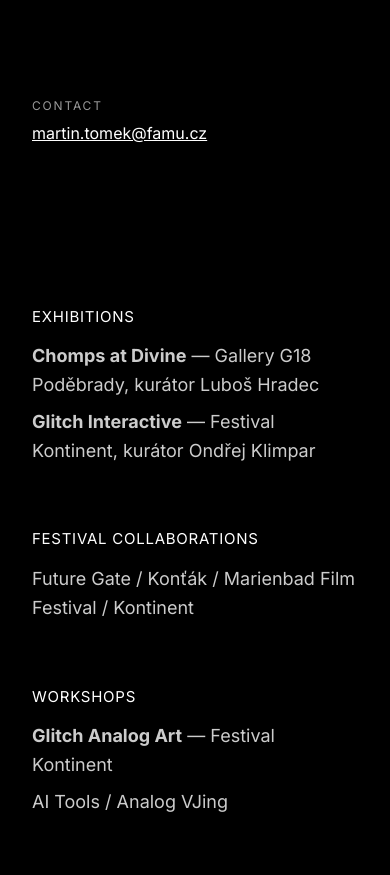
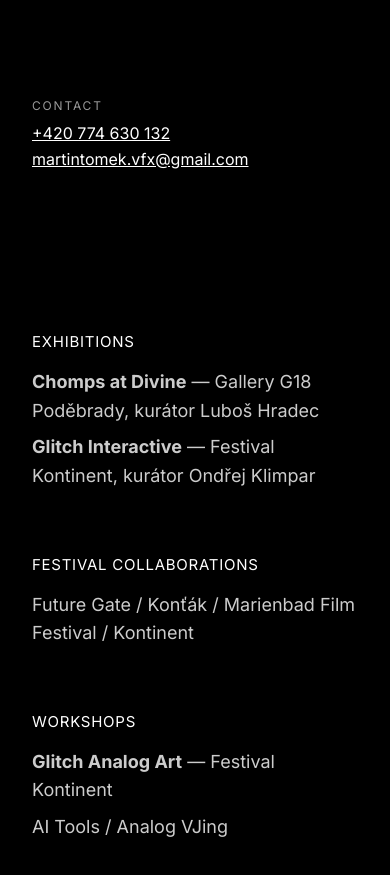
Before and after one commit to martintomekvfx/martintomekvfx.github.io, a React (Vite) app: page / in a window 390 px wide. Shown: the part 1704-2579 px from the top of the page. Built offline with nearby package versions, Linux system fonts and the light colour scheme; a web font is replaced by a local one.

Commit message:
Update contact info with phone and email

```diff
--- a/src/pages/Home.jsx
+++ b/src/pages/Home.jsx
@@ -144,7 +144,10 @@ function Home() {
                             </div>
                             <div className="about-block">
                                 <h4>Contact</h4>
-                                <p><a href="mailto:martin.tomek@famu.cz">martin.tomek@famu.cz</a></p>
+                                <p>
+                                    <a href="tel:+420774630132">+420 774 630 132</a><br />
+                                    <a href="mailto:martintomek.vfx@gmail.com">martintomek.vfx@gmail.com</a>
+                                </p>
                             </div>
                         </motion.div>
                     </div>
```
